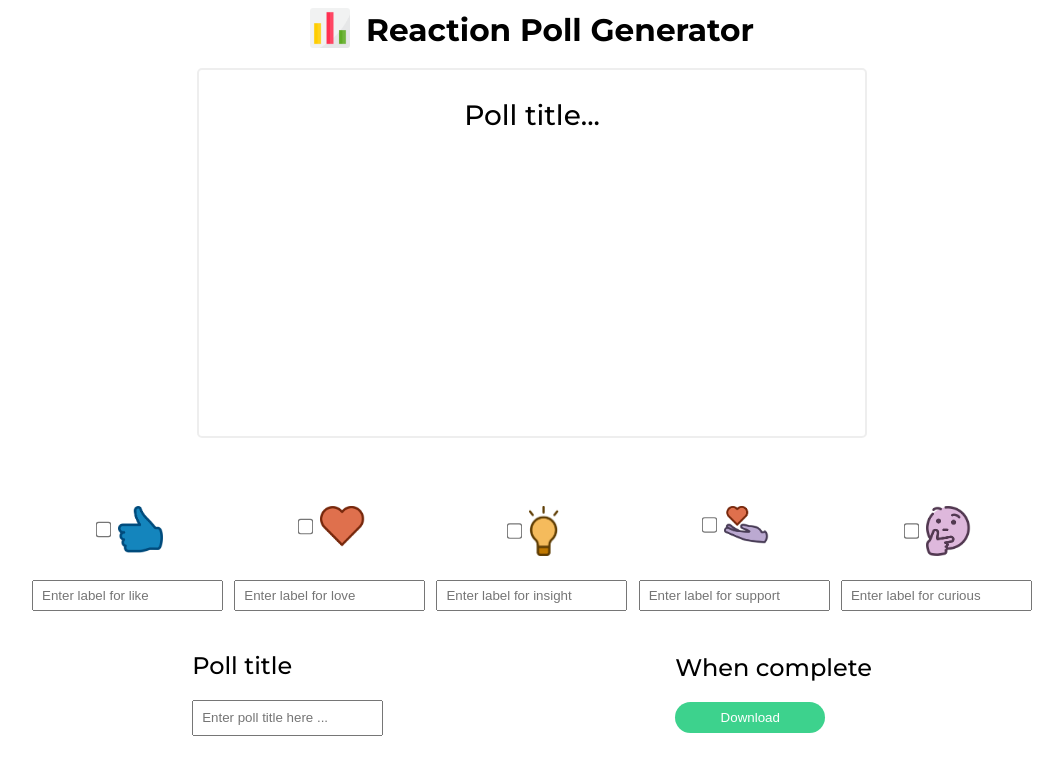
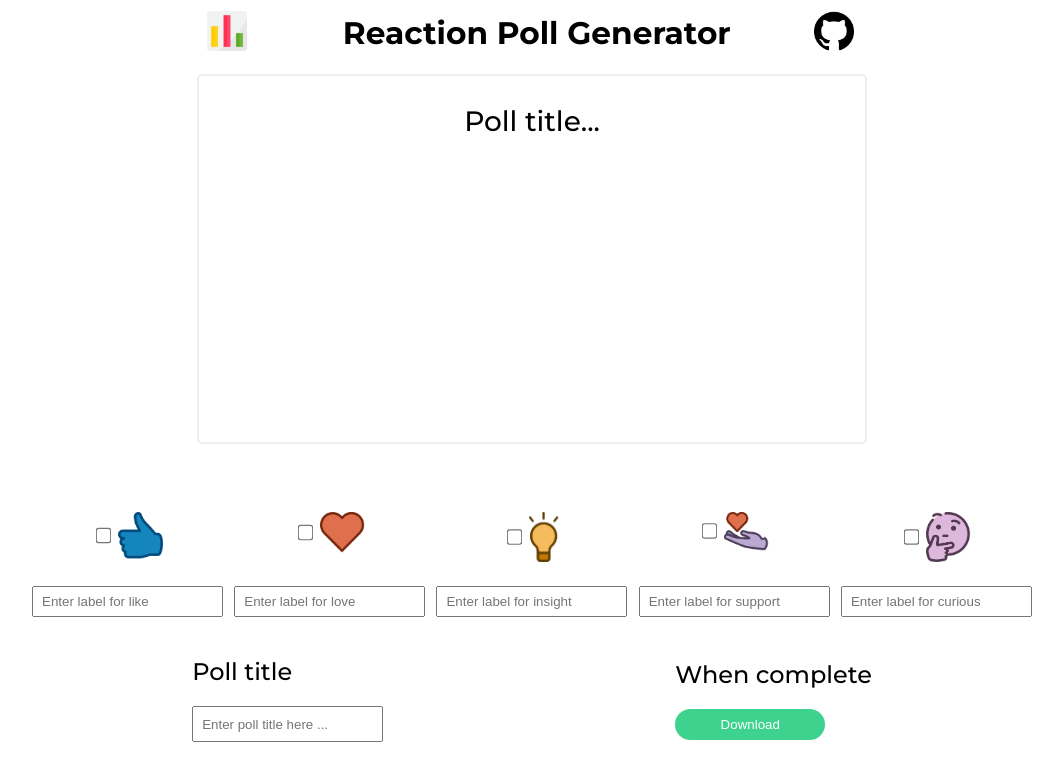
Before and after one commit to Ramzi-Abidi/Reaction-poll-generator, a React (Vite) app: page / in a window 1280 px wide. Shown: the top 780 px of the page, without its empty margins (108-1171 px from the left). Built offline with nearby package versions, Linux system fonts and the light colour scheme.

Commit message:
fix styles

```diff
--- a/index.html
+++ b/index.html
@@ -10,19 +10,11 @@
             href="https://fonts.googleapis.com/css2?family=Montserrat:ital,wght@0,100..900;1,100..900&family=Open+Sans:ital,wght@0,300..800;1,300..800&display=swap"
             rel="stylesheet"
         />
-        <link rel="stylesheet" href="src/index.css">
+        <link rel="stylesheet" href="src/index.css" />
         <title>Reaction Poll Generator</title>
     </head>
     <body>
-        <div id="root">
-            <div class="github-link">
-                <a href="https://github.com/Ramzi-Abidi/reaction-poll-generator" target="_blank">
-                    <div class="star-github-img-container">
-                        <img src="public/imgs/github.png" alt="Give repo star!">
-                    </div>
-                </a>
-            </div>
-        </div>
+        <div id="root"></div>
         <script type="module" src="/src/main.tsx"></script>
     </body>
 </html>
--- a/src/components/Home.tsx
+++ b/src/components/Home.tsx
@@ -165,19 +165,22 @@ const Home = () => {
                     <div className="star-poll-img-container">
                         <img src={pollIcon} alt="Give repo star!" />
                     </div>
+
                     <div className="main-title"> Reaction poll generator </div>
+                    <div className="github-link">
+                        <a
+                            href="https://github.com/Ramzi-Abidi/reaction-poll-generator"
+                            target="_blank"
+                        >
+                            <div className="star-github-img-container">
+                                <img
+                                    src="imgs/github.png"
+                                    alt="Give repo star!"
+                                />
+                            </div>
+                        </a>
+                    </div>
                 </div>
-
-                {/* <div className="github-link">
-                    <a
-                        href="https://github.com/Ramzi-Abidi/Pong"
-                        target="__blank"
-                    >
-                        <div className="star-github-img-container">
-                            <img src={pollIcon} alt="Give repo star!" />
-                        </div>
-                    </a>
-                </div> */}
 
                 <div className="content" id="content">
                     <div className="container">
--- a/src/index.css
+++ b/src/index.css
@@ -32,7 +32,8 @@ input[type="checkbox"] {
 .header {
     display: flex;
     align-items: center;
-    justify-content: center;
+    justify-content: space-between;
+    width: 650px;
 }
 .star-poll-img-container {
     width: 40px;
@@ -140,7 +141,7 @@ input[type="checkbox"] {
     justify-content: space-evenly;
     align-items: center;
 }
-@media (max-width:768px) {
+@media (max-width: 768px) {
     .bottom-section {
         flex-direction: column;
         gap: 1.25rem;
@@ -151,7 +152,7 @@ input[type="checkbox"] {
     height: 30px;
 }
 
-.light-text{
+.light-text {
     font-weight: 500;
 }
 
@@ -236,21 +237,17 @@ input[type="checkbox"] {
 
 /* Github button */
 
-
-.star-github-img-container{
-    position: fixed;
-    right:2%;
-    top:2%;
-    width:65px;
-    border-radius: 8px;
-    transition: ease-in-out 1s;
-    padding: 5px;
+.star-github-img-container {
+    width: 40px;
+    transition: ease-in-out .25s;
+    border-radius: 4px;
+    padding: .2rem;
 }
 
-.star-github-img-container img{
-    width:100%;
+.star-github-img-container img {
+    width: 100%;
 }
 
-.star-github-img-container:hover{
-    background-color:rgb(237, 231, 231);
+.star-github-img-container:hover {
+    background-color: rgb(237, 231, 231);
 }
```
